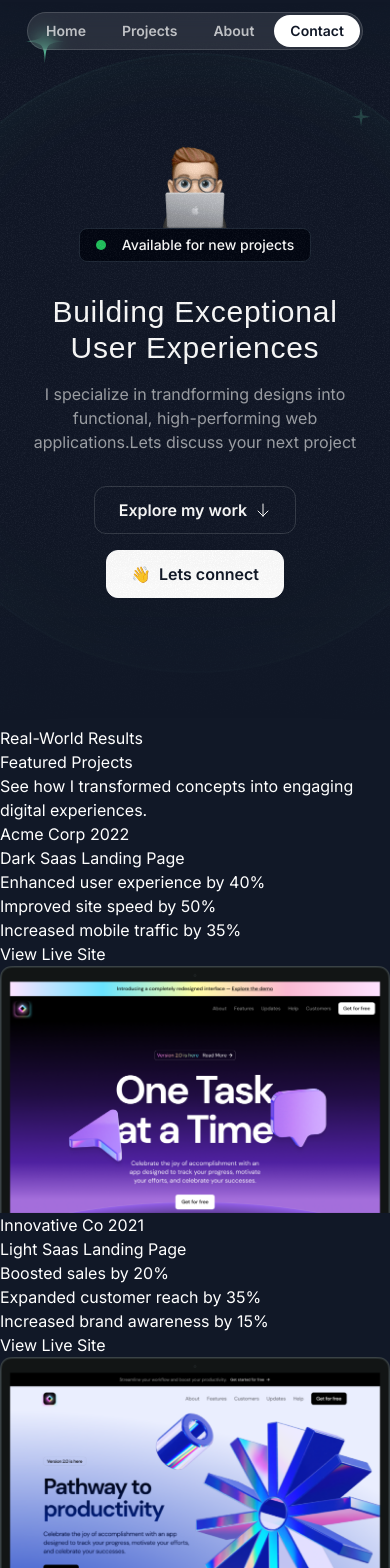
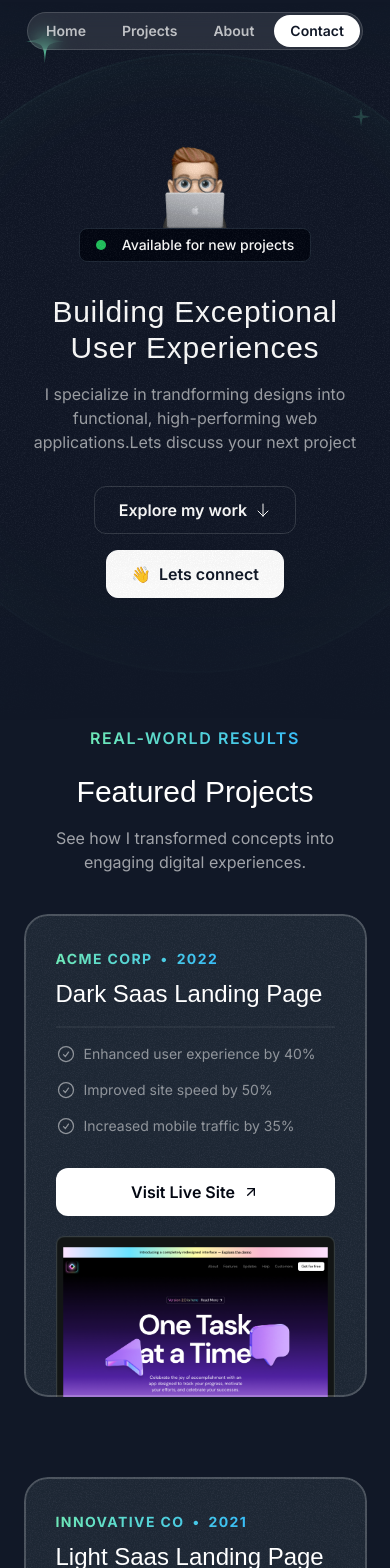
Before and after one commit to Mateennazir/-MateenDiv-, a Next.js app: page / in a window 390 px wide. Shown: the top 1568 px of the page. Built offline with nearby package versions, Linux system fonts and the light colour scheme; a web font is replaced by a local one.

Commit message:
Mobile view Completed for Project Section.

```diff
--- a/src/sections/Projects.tsx
+++ b/src/sections/Projects.tsx
@@ -2,7 +2,9 @@
 import lightSaasLandingPage from "@/assets/images/light-saas-landing-page.png";
 import aiStartupLandingPage from "@/assets/images/ai-startup-landing-page.png";
 import Image from "next/image";
-
+import CheckCircleIcon from "@/assets/icons/check-circle.svg";
+import ArrowUpRightIcon from "@/assets/icons/arrow-up-right.svg";
+import grainImage from "@/assets/images/grain.jpg";
 const portfolioProjects = [
   {
     company: "Acme Corp",
@@ -44,35 +46,62 @@
 
 export const ProjectsSection = () => {
   return (
-    <div>
-      <div className="conatiner">
-        <p>Real-World Results</p>
-        <h2>Featured Projects</h2>
-        <p>
-          {" "}
+    <section className="pb-16">
+      <div className="container">
+        <div className="flex justify-center">
+          <p className="uppercase font-semibold tracking-widest bg-gradient-to-r from-emerald-300 to-sky-400 text-center bg-clip-text text-transparent">
+            Real-World Results
+          </p>
+        </div>
+        <h2 className="font-serif text-3xl text-center mt-6">
+          Featured Projects
+        </h2>
+        <p className="text-center text-white/60 mt-4">
           See how I transformed concepts into engaging digital experiences.
         </p>
-        <div>
+        <div className="mt-10 flex flex-col gap-20">
           {portfolioProjects.map((project) => (
-            <div key={project.title}>
-              <div>
+            <div
+              key={project.title}
+              className="bg-gray-800 rounded-3xl relative z-0 overflow-hidden after:z-10 after:content-[''] after:absolute after:inset-0 after:outline-2 after:outline after:-outline-offset-2 after:rounded-3xl after:outline-white/20 px-8 pt-8 after:pointer-events-none"
+            >
+              <div
+                className="absolute inset-0 -z-10 opacity-5"
+                style={{
+                  backgroundImage: `url(${grainImage.src})`,
+                }}
+              ></div>
+              <div className="bg-gradient-to-r from-emerald-300 to-sky-400 inline-flex gap-2 font-bold uppercase tracking-widest text-sm text-transparent bg-clip-text">
                 <span>{project.company}</span>
-                <span> {project.year}</span>
+                <span>&bull;</span>
+                <span>{project.year}</span>
               </div>
-              <h3>{project.title}</h3>
-              <ul>
+
+              <h3 className="font-serif text-2xl mt-2">{project.title}</h3>
+              <hr className="border-t-2 border-white/5 mt-4" />
+              <ul className="flex flex-col gap-4 mt-4">
                 {project.results.map((result) => (
-                  <li>{result.title}</li>
+                  <li className="flex gap-2 text-sm text-white/50">
+                    <CheckCircleIcon className="size-5" />
+                    <span>{result.title}</span>
+                  </li>
                 ))}
               </ul>
               <a href={project.link}>
-                <button>View Live Site</button>
+                <button className="bg-white text-gray-950 h-12 w-full rounded-xl font-semibold inline-flex items-center justify-center gap-2 mt-8 -mb-4">
+                  <span>Visit Live Site</span>
+                  <ArrowUpRightIcon className="size-4" />
+                </button>
               </a>
-              <Image src={project.image} alt={project.title} />
+              <Image
+                src={project.image}
+                alt={project.title}
+                className="mt-8 -mb-4"
+              />
             </div>
           ))}
         </div>
       </div>
-    </div>
+    </section>
   );
 };
```
